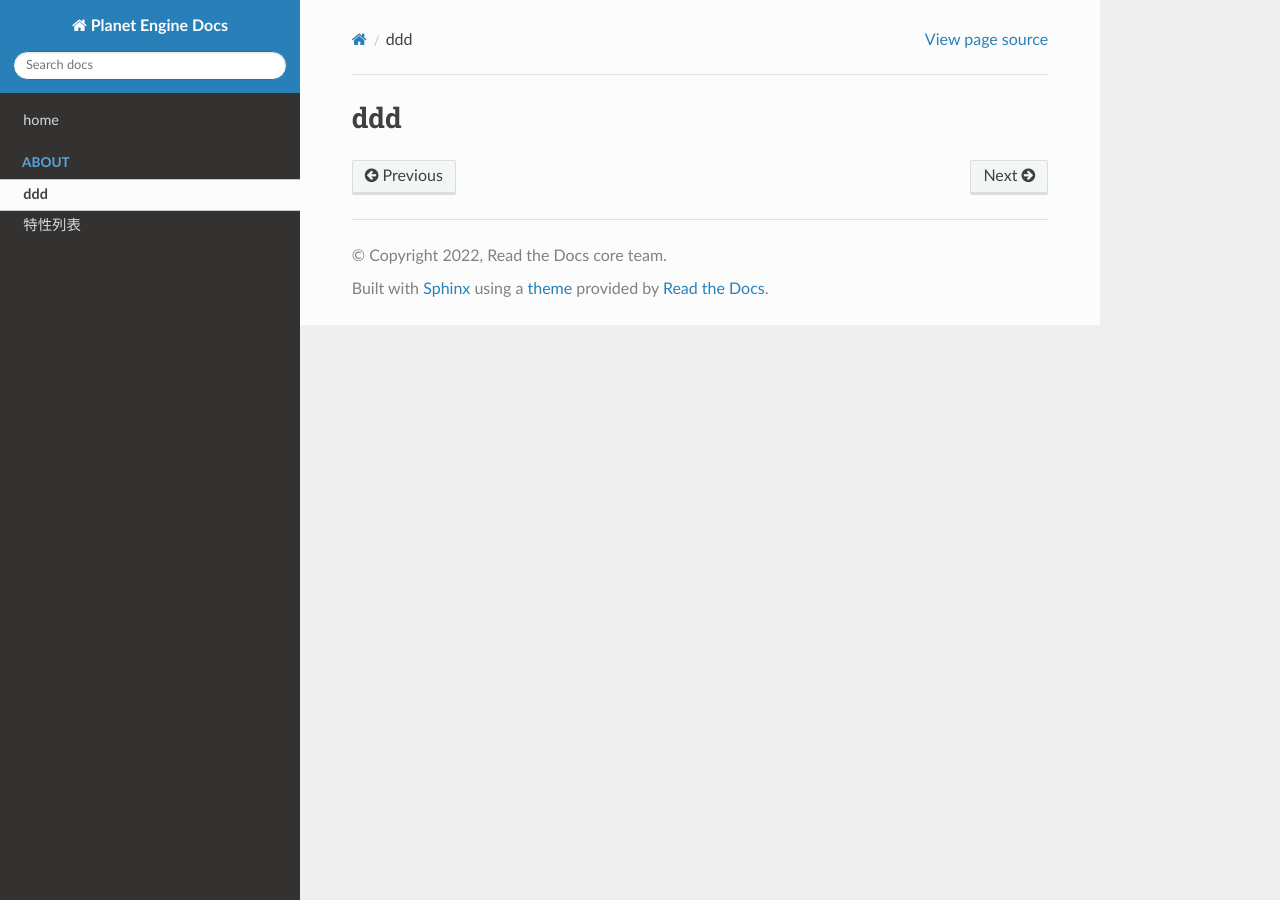
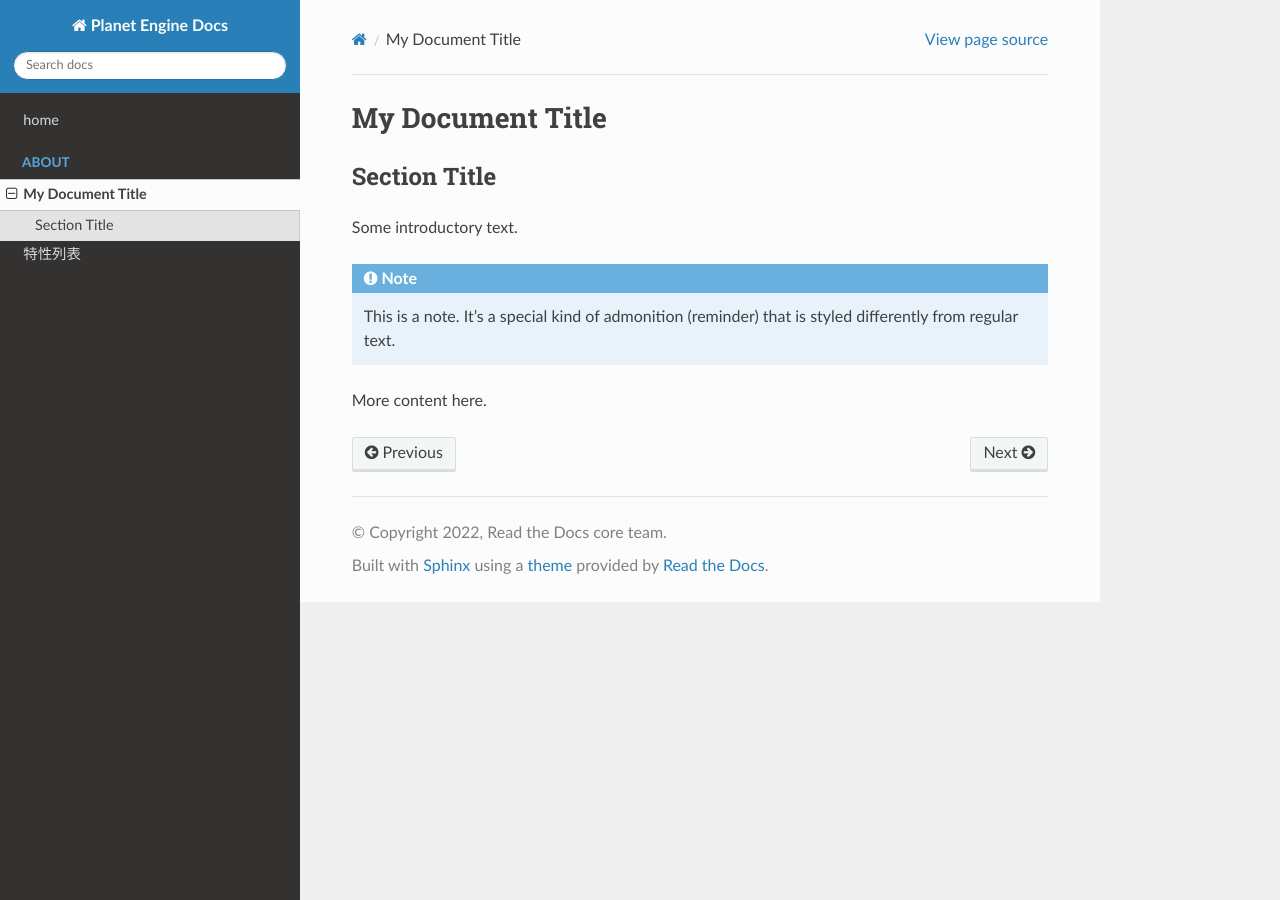
Before and after one commit to Heculen/Planet-Engine-Docs, a Sphinx documentation site: the page built from docs/about/ddd.rst, in a window 1280 px wide. Built offline with Sphinx 7.4.7 and the Read the Docs theme 3.1.0, drawn with Linux system fonts in a browser that asks for light colours.

Commit message:
Update ddd.rst

```diff
--- a/docs/about/ddd.rst
+++ b/docs/about/ddd.rst
@@ -1,2 +1,14 @@
-ddd
-=====
+My Document Title
+===============
+
+Section Title
+------------
+
+Some introductory text.
+
+.. note::
+
+   This is a note. It's a special kind of admonition (reminder) that is styled
+   differently from regular text.
+
+More content here.
```
